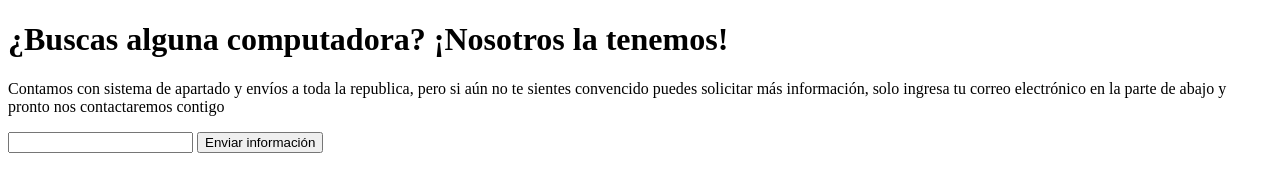
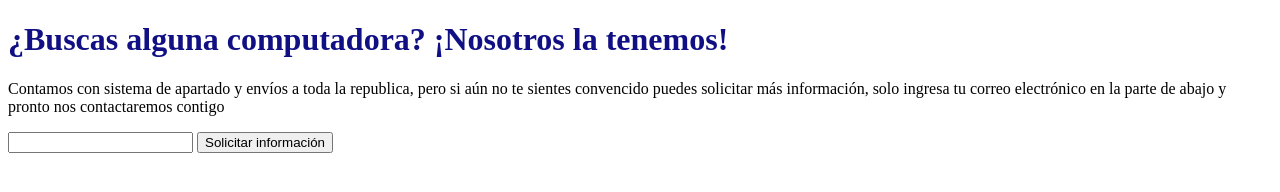
Before and after one commit to Franktech0/bedu-matcha, a plain HTML site: page index.html in a window 1280 px wide. Drawn offline with Linux system fonts and the light colour scheme.

Commit message:
add stylesheet

```diff
--- a/index.html
+++ b/index.html
@@ -4,10 +4,11 @@
     <head>
         <!-- Aqui va toda la información importante no visible -->
         <title>matcha</title>
+        <link rel="stylesheet" type="text/css" href="/styles.css" />
     </head>
     <body>
         <!-- Aqui va toda la información que se vera en el navegador -->
-        <h1>¿Buscas alguna computadora? ¡Nosotros la tenemos!</h1>
+        <h1 id="mainText">¿Buscas alguna computadora? ¡Nosotros la tenemos!</h1>
         <p>
             Contamos con sistema de apartado y envíos a toda la republica, pero
             si aún no te sientes convencido puedes solicitar más información,
@@ -16,7 +17,7 @@
         </p>
         <form>
             <input type="email" />
-            <button type="submit">Enviar información</button>
+            <button type="submit">Solicitar información</button>
         </form>
     </body>
 </html>
--- /dev/null
+++ b/styles.css
@@ -0,0 +1,3 @@
+#mainText {
+    color: #101084;
+}
```
